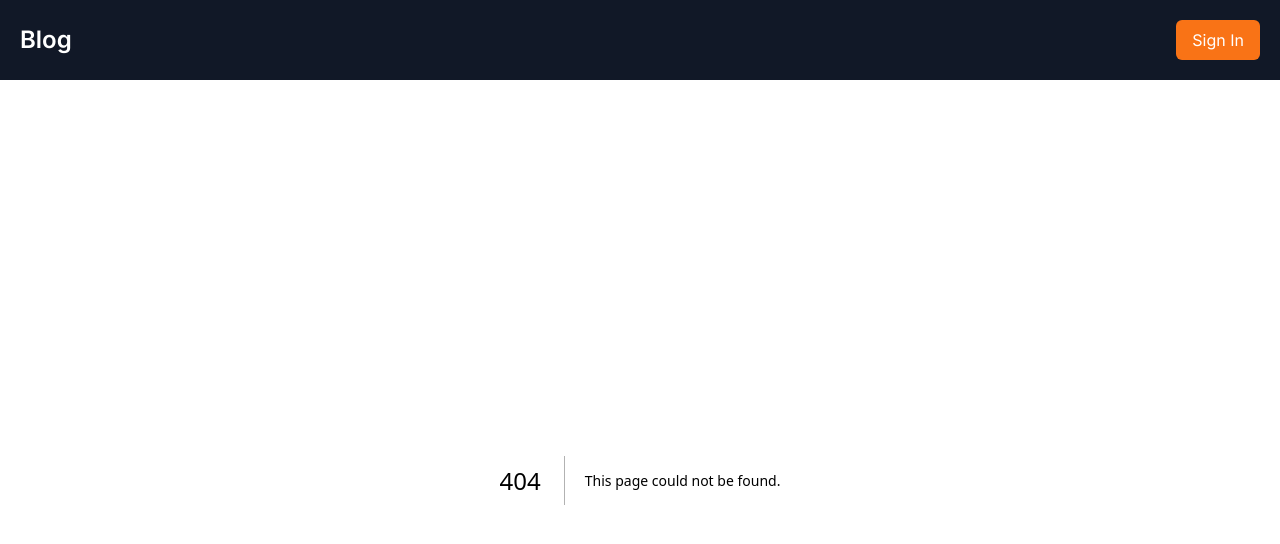
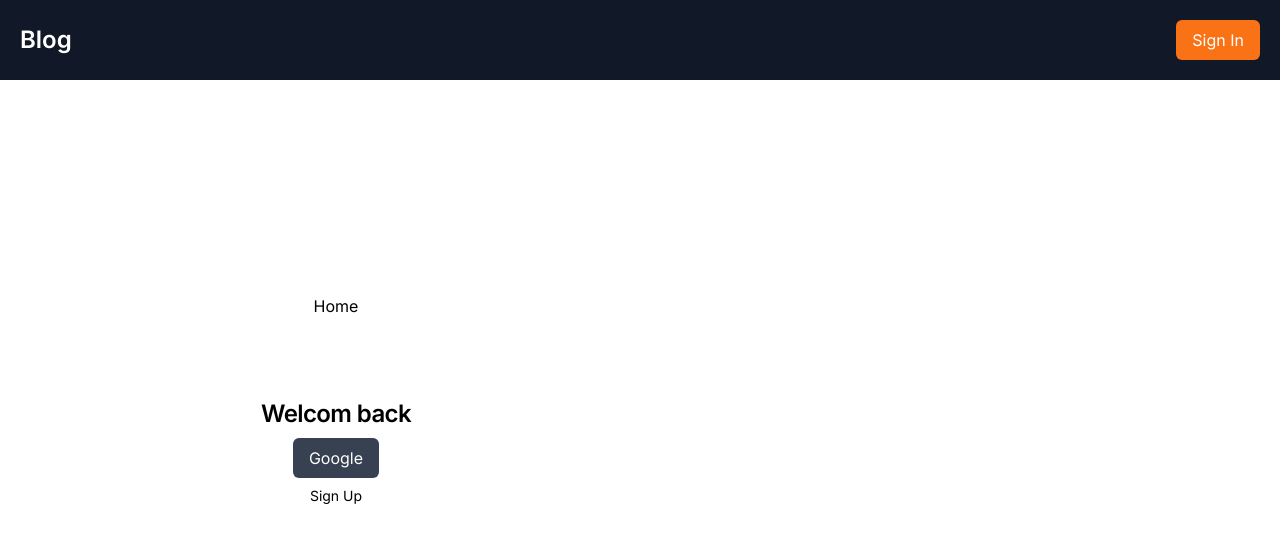
Before and after one commit to brovarenko/nest-app, a Next.js app: page /sign-in in a window 1280 px wide. Before the commit this address had no page. Shown: the top 544 px of the page. Built offline with nearby package versions, Linux system fonts and the light colour scheme.

Commit message:
added btn comp

```diff
--- a/package.json
+++ b/package.json
@@ -19,6 +19,7 @@
     "eslint-config-next": "13.4.19",
     "lucide-react": "^0.274.0",
     "next": "13.4.19",
+    "next-auth": "^4.23.1",
     "postcss": "8.4.28",
     "prisma": "^5.2.0",
     "react": "18.2.0",
--- /dev/null
+++ b/src/app/(auth)/sign-in/page.tsx
@@ -0,0 +1,16 @@
+import { FC } from "react";
+import Link from "next/link";
+import SignIn from "@/app/components/SignIn";
+
+const page: FC = ({}) => {
+  return (
+    <div className='absolute inset-0'>
+      <div className='h-full max-w-2xl flex flex-col items-center justify-center gap-20'>
+        <Link href='/'>Home</Link>
+        <SignIn />
+      </div>
+    </div>
+  );
+};
+
+export default page;
--- /dev/null
+++ b/src/app/components/AuthForm.tsx
@@ -0,0 +1,26 @@
+"use client";
+import { FC, useState } from "react";
+import { signIn } from "next-auth/react";
+import Button from "./Button";
+
+interface AuthFormProps {}
+
+const AuthForm: FC<AuthFormProps> = ({}) => {
+  const [isLoading, setIsLoading] = useState<boolean>(false);
+  const LoginWithGoogle = async () => {
+    setIsLoading(true);
+    try {
+      await signIn("google");
+    } catch (error) {
+    } finally {
+      setIsLoading(false);
+    }
+  };
+  return (
+    <div>
+      <Button variant='secondary'>Google</Button>
+    </div>
+  );
+};
+
+export default AuthForm;
--- /dev/null
+++ b/src/app/components/Button.tsx
@@ -0,0 +1,29 @@
+// components/Button.tsx
+import React, { ButtonHTMLAttributes } from "react";
+
+interface ButtonProps extends ButtonHTMLAttributes<HTMLButtonElement> {
+  variant?: "primary" | "secondary"; // Варианты стилей кнопки
+}
+
+const Button: React.FC<ButtonProps> = ({
+  children,
+  variant = "primary",
+  ...props
+}) => {
+  const baseClasses = "px-4 py-2 rounded-md focus:outline-none";
+
+  const variantClasses = {
+    primary: "bg-orange-500 hover:bg-orange-600 text-white",
+    secondary: "bg-gray-700 hover:bg-gray-800 text-white",
+  };
+
+  const classes = `${baseClasses} ${variantClasses[variant]}`;
+
+  return (
+    <button className={classes} {...props}>
+      {children}
+    </button>
+  );
+};
+
+export default Button;
--- a/src/app/components/NavBar.tsx
+++ b/src/app/components/NavBar.tsx
@@ -1,4 +1,5 @@
 import Link from "next/link";
+import Button from "./Button";
 
 const NavBar = async () => {
   return (
@@ -8,10 +9,8 @@ const NavBar = async () => {
           <Link href='/'>
             <p className='text-white text-2xl font-semibold'>Blog</p>
           </Link>
-          <Link href='/signin'>
-            <div className='text-white hover:bg-orange-600 bg-orange-500 rounded-md px-4 py-2'>
-              Sign In
-            </div>
+          <Link href='/sign-in'>
+            <Button>Sign In</Button>
           </Link>
         </div>
       </div>
--- /dev/null
+++ b/src/app/components/SignIn.tsx
@@ -0,0 +1,22 @@
+import { FC } from "react";
+import Link from "next/link";
+import AuthForm from "./AuthForm";
+import Button from "./Button";
+interface SignInProps {}
+
+const SignIn: FC<SignInProps> = ({}) => {
+  return (
+    <div className='container mx-auto flex  flex-col justify-center space-y-6 sm:w-[400px]'>
+      <div className='flex flex-col space-y-2 text-center'>
+        <h1 className='text-2xl font-semibold tracking-tight'>Welcom back</h1>
+        <AuthForm />
+
+        <Link href='/sing-up' className='hover:text-zinc-400 text-sm '>
+          Sign Up
+        </Link>
+      </div>
+    </div>
+  );
+};
+
+export default SignIn;
```
Also changed, not shown: 1 other file (tests, documents, lock files or other folders).
